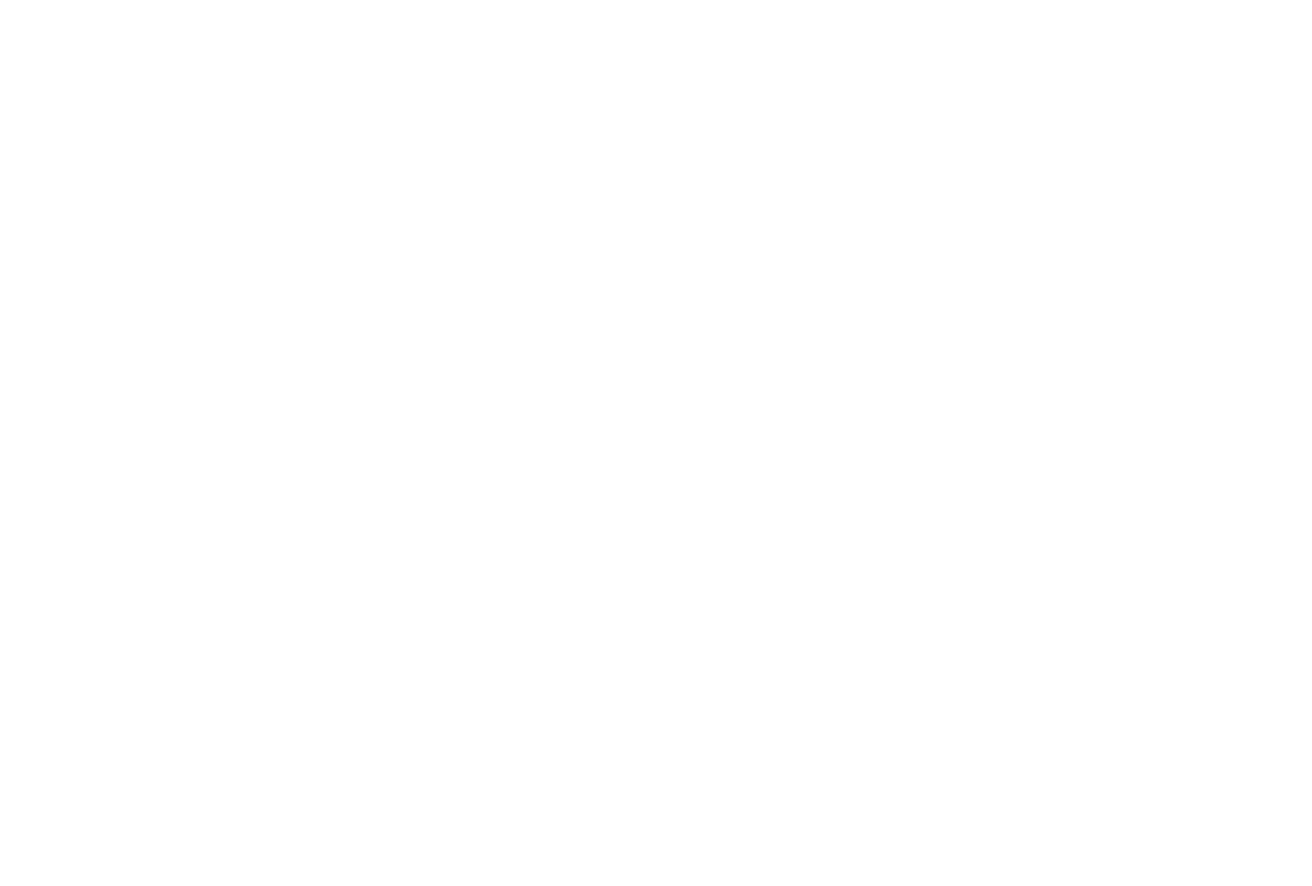
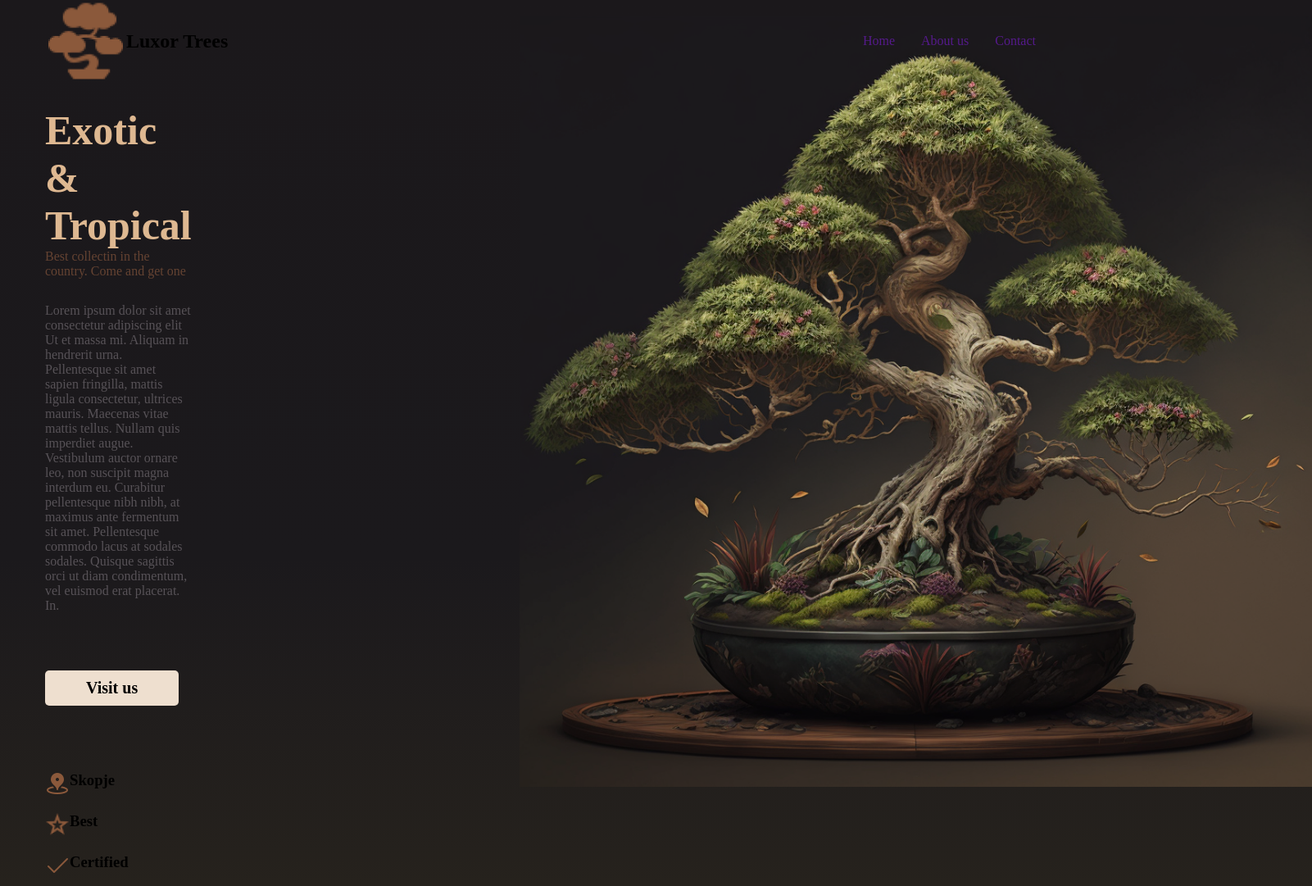
Before and after one commit to Sizo04/Luxor-Trees, a plain HTML site: page index.html in a window 1280 px wide. Shown: the whole page at 82% size, 1601 px wide, since content can reach past the window. Before the commit the page ends 800 px from the top, so only its background shows below. Drawn offline with Linux system fonts and the light colour scheme; a web font is replaced by a local one.

Commit message:
version 1

```diff
--- a/index.html
+++ b/index.html
@@ -11,6 +11,56 @@
     <title>Luxor Trees</title>
 </head>
 <body>
+    <!-- Navbar Start -->
+    <nav>
+        <img src="/images/Logo.png" alt="">
+        <h2>Luxor Trees</h2>
+        <ul>
+            <li><a href="">Home</a></li>
+            <li><a href="">About us</a></li>
+            <li><a href="">Contact</a></li>
+        </ul>
+    </nav>
+    <!-- Navbar End -->
+
+    <!-- Hero Start -->
+    <div class="hero">
+        <div class="left">
+            <div class="main-txt">
+                <h1>Exotic & Tropical</h1>
+                <p>Best collectin in the country. Come and get one</p>
+            </div>
+
+            <div class="paragraph">
+                <p>Lorem ipsum dolor sit amet consectetur adipiscing elit Ut et massa mi. Aliquam in hendrerit urna. Pellentesque sit amet sapien fringilla, mattis ligula consectetur, ultrices mauris. Maecenas vitae mattis tellus. Nullam quis imperdiet augue. Vestibulum auctor ornare leo, non suscipit magna interdum eu. Curabitur pellentesque nibh nibh, at maximus ante fermentum sit amet. Pellentesque commodo lacus at sodales sodales. Quisque sagittis orci ut diam condimentum, vel euismod erat placerat. In.</p>
+            </div>
+
+            <div class="btn">
+                <button>Visit us</button>
+            </div>
+
+            <div class="tags">
+                <div class="tag">
+                    <img src="/images/Location.png" alt="">
+                    <h3>Skopje</h3>
+                </div>
+                <div class="tag">
+                    <img src="/images/Star.png" alt="">
+                    <h3>Best</h3>
+                </div>
+                <div class="tag">
+                    <img src="/images/Certified.png" alt="">
+                    <h3>Certified</h3>
+                </div>
+            </div>
+        </div>
+
+        <div class="right">
+            <img src="/images/bonsai 1.png" alt="">
+        </div>
+    </div>
+    <!-- Hero End -->
     <script src="script.js"></script>
+
 </body>
 </html>
--- a/style.scss
+++ b/style.scss
@@ -0,0 +1,95 @@
+*{
+    margin: 0;
+    padding: 0;
+    font-family: 'Hanuman', serif;
+
+}
+body{
+    background: rgb(27,24,27);
+    background: linear-gradient(180deg, rgba(27,24,27,1) 0%, rgba(27,25,28,1) 63%, rgba(38,34,29,1) 100%);
+}
+
+nav{
+    display: flex;
+    line-height: 100px;
+    margin-left: 55px;
+    img{
+        max-width: 100px;
+        max-height: 100px;
+    }
+
+    ul{
+        list-style-type: none;
+        display: inline-flex;
+        margin-left: auto;
+        h2{
+            font-weight: bold;
+
+        }
+        li{
+            margin: 0 1em;
+            a{
+                text-decoration: none;
+            }
+        }
+    }
+
+}
+
+.hero{
+    margin-left: 55px;
+    display: inline-flex;
+
+    .left{
+        max-width: 425px;
+
+        .main-txt{
+            margin: 30px 0;
+            h1{
+                font-size: 50px;
+                color: #DEB891;
+            }
+
+            p{
+                color: #654332;
+            }
+        }
+
+        .paragraph{
+            p{
+                color: #575257;
+            }
+        }
+
+        .btn{
+            margin: 70px 0;
+
+            button{
+                font-size: 20px;
+                font-weight: bold;
+                padding: 10px 50px;
+                border-radius: 5px;
+                border: none;
+                background-color: #EEDFCF;
+            }
+        }
+
+        .tags{
+            display: flex;
+            flex-direction: column;
+            .tag{
+                display: inline-flex;
+                margin: 10px 0;
+            }
+        }
+    }
+
+    .right{
+       margin-left: 25em;
+       margin-top: -5em;
+       z-index: -1;
+       img{
+        max-height: 940px;
+       }
+    }
+}
```
Also changed, not shown: style.css, 1 other file.
